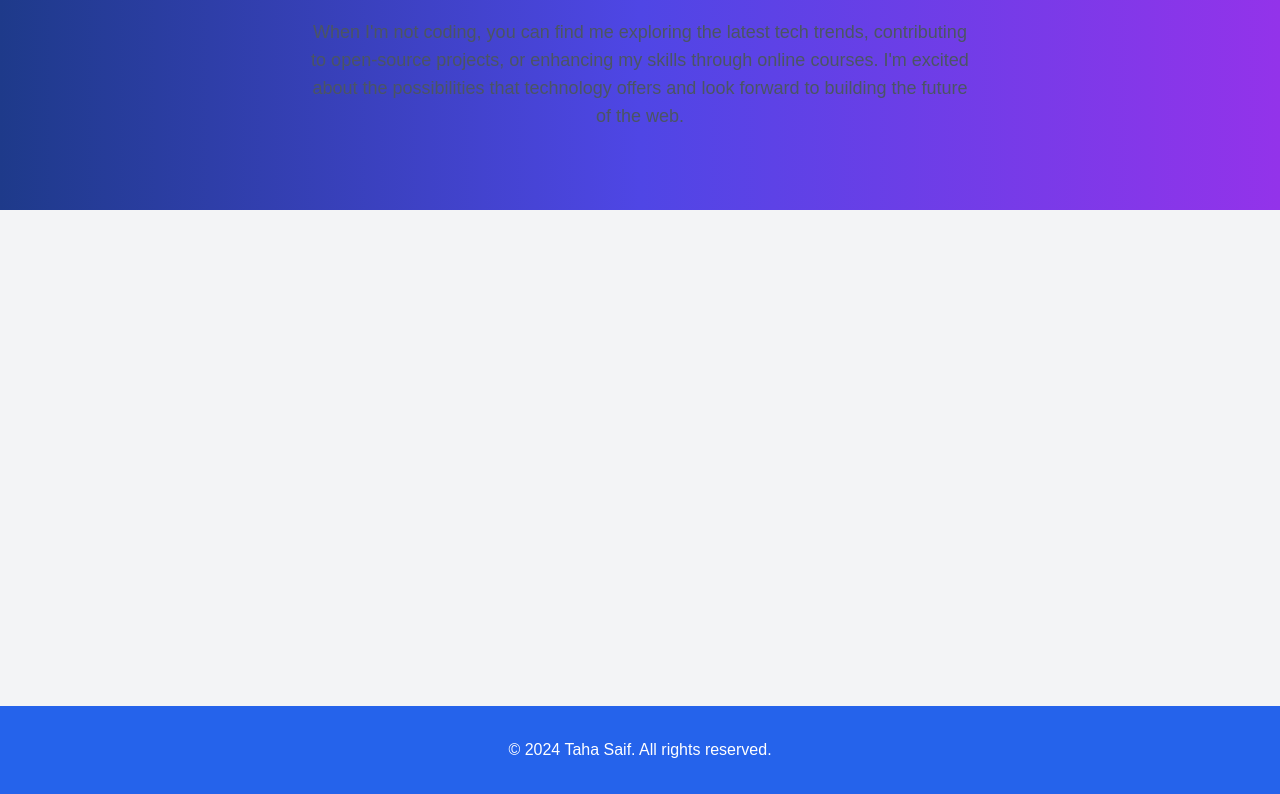
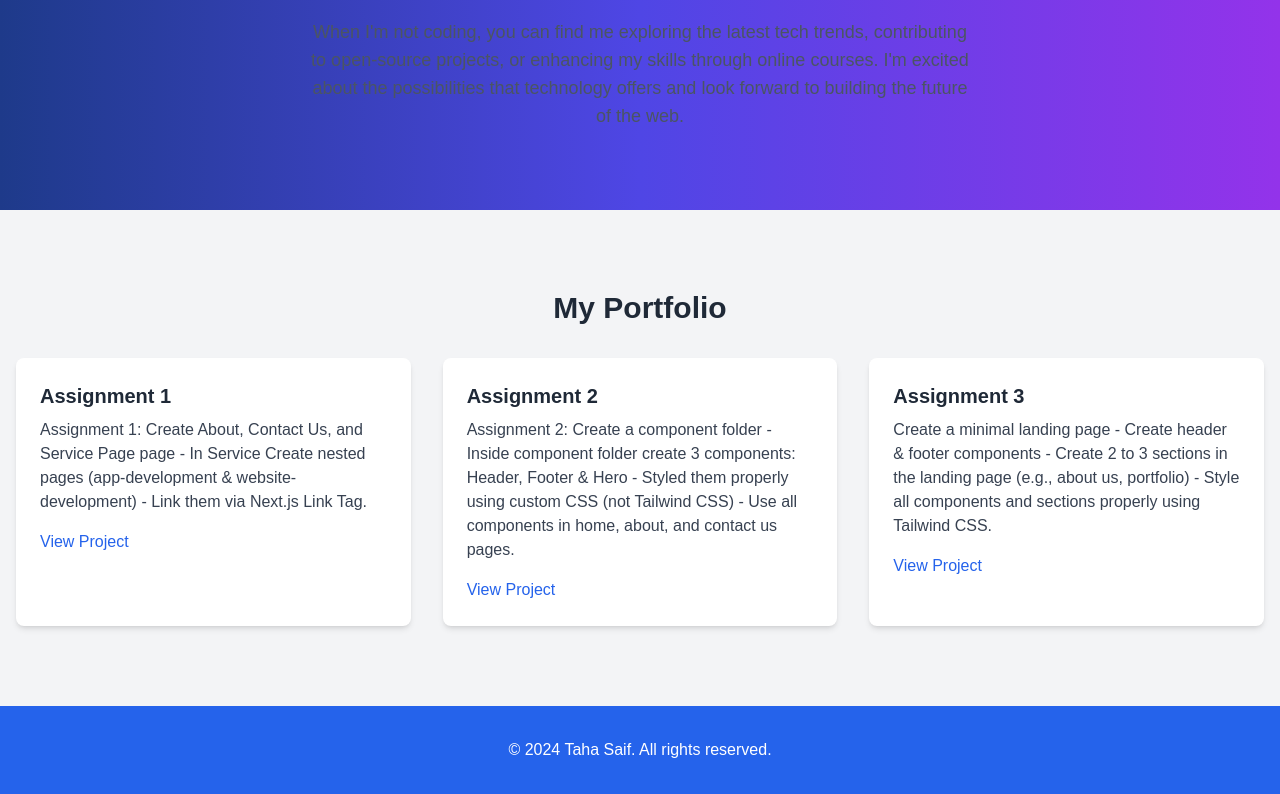
Before and after one commit to Tahasaif3/3rd-Assignment-Landing-page-website, a Next.js app: page / in a window 1280 px wide. Shown: the part 938-1732 px from the top of the page. Built offline with nearby package versions, Linux system fonts and the light colour scheme.

Commit message:
Portfolio.tsx

```diff
--- a/app/components/Portfolio.tsx
+++ b/app/components/Portfolio.tsx
@@ -33,14 +33,14 @@ Create a component folder
   return (
     <section id="portfolio" className="bg-gray-100 py-20">
       <div className="container mx-auto px-4">
-        <h2 className="text-3xl font-bold mb-8 text-center text-gray-800 opacity-0 translate-y-4 animate-fadeIn transition-all duration-500 ease-out">
+        <h2 className="text-3xl font-bold mb-8 text-center text-gray-800 transition-all duration-500 ease-out">
           My Portfolio
         </h2>
         <div className="grid grid-cols-1 md:grid-cols-3 gap-8">
           {projects.map((project, index) => (
             <div
               key={project.id}
-              className="bg-white p-6 rounded-lg shadow-md opacity-0 translate-y-4 animate-fadeIn transition-all duration-500 ease-out"
+              className="bg-white p-6 rounded-lg shadow-md transition-all duration-500 ease-out opacity-100 translate-y-0"
               style={{ transitionDelay: `${index * 100}ms` }}
             >
               <h3 className="text-xl font-semibold mb-2 text-gray-800">{project.title}</h3>
```
